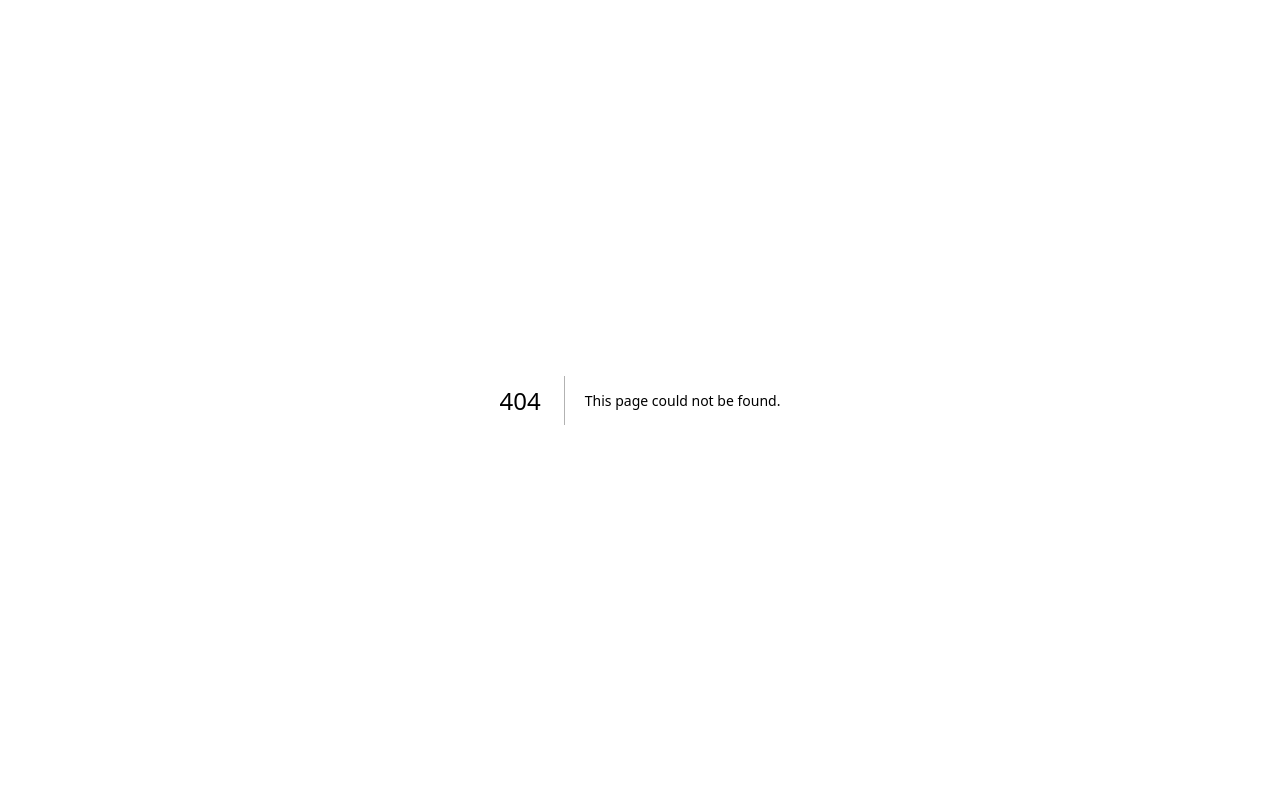
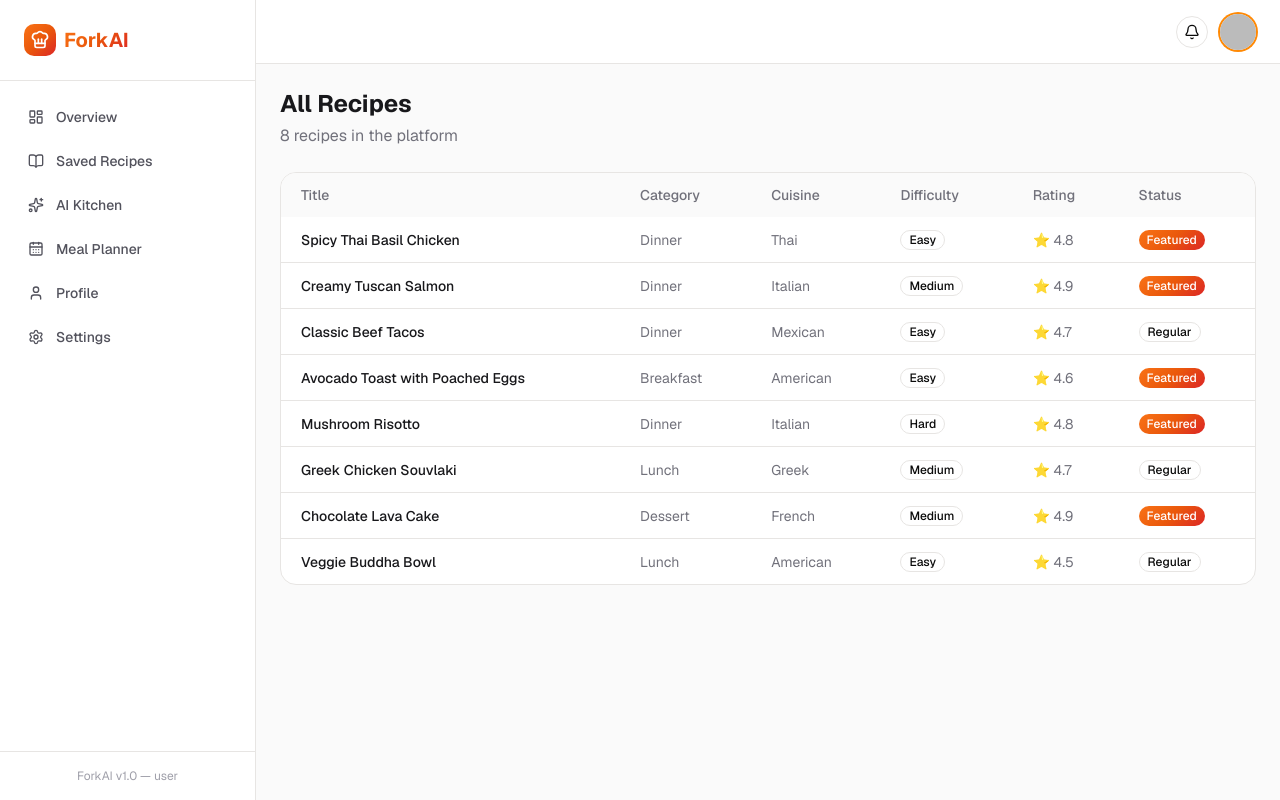
Before and after one commit to gmnayem631/fork-ai, a Next.js app: page /dashboard/admin/recipes in a window 1280 px wide. Before the commit this address had no page. Built offline with nearby package versions, Linux system fonts and the light colour scheme; no server answers; sample sign-in values are in the browser's storage.

Commit message:
saved recipes, admin sub-pages, navbar session fixed

```diff
--- a/src/app/(main)/about/page.tsx
+++ b/src/app/(main)/about/page.tsx
@@ -1,4 +1,3 @@
-import Image from "next/image";
 import Navbar from "@/components/shared/Navbar";
 import Footer from "@/components/shared/Footer";
 
@@ -74,7 +73,7 @@ export default function AboutPage() {
                   className="bg-zinc-50 dark:bg-zinc-800 rounded-2xl overflow-hidden"
                 >
                   <div className="relative h-72 w-full">
-                    <Image
+                    <img
                       src={member.image}
                       alt={member.name}
                       fill
--- a/src/app/(main)/blog/page.tsx
+++ b/src/app/(main)/blog/page.tsx
@@ -38,10 +38,9 @@ export default function BlogPage() {
                 className="bg-zinc-50 dark:bg-zinc-800 rounded-2xl overflow-hidden"
               >
                 <div className="relative h-56">
-                  <Image
+                  <img
                     src={post.image}
                     alt={post.title}
-                    fill
                     className="object-cover"
                   />
                 </div>
--- /dev/null
+++ b/src/app/dashboard/admin/analytics/page.tsx
@@ -0,0 +1,15 @@
+import DashboardCharts from "@/components/dashboard/DashboardCharts";
+
+export default function AdminAnalyticsPage() {
+  return (
+    <div>
+      <h1 className="text-2xl font-bold text-zinc-900 dark:text-white mb-1">
+        Analytics
+      </h1>
+      <p className="text-zinc-500 dark:text-zinc-400 mb-6">
+        Platform performance and usage stats
+      </p>
+      <DashboardCharts />
+    </div>
+  );
+}
--- /dev/null
+++ b/src/app/dashboard/admin/recipes/page.tsx
@@ -0,0 +1,72 @@
+import { RECIPES } from "@/data/recipes";
+import { Badge } from "@/components/ui/badge";
+
+export default function AdminRecipesPage() {
+  return (
+    <div>
+      <h1 className="text-2xl font-bold text-zinc-900 dark:text-white mb-1">
+        All Recipes
+      </h1>
+      <p className="text-zinc-500 dark:text-zinc-400 mb-6">
+        {RECIPES.length} recipes in the platform
+      </p>
+      <div className="bg-white dark:bg-zinc-800 rounded-2xl border border-zinc-100 dark:border-zinc-700 overflow-hidden">
+        <table className="w-full text-sm">
+          <thead className="bg-zinc-50 dark:bg-zinc-700/50">
+            <tr>
+              <th className="text-left px-5 py-3 text-zinc-500 font-medium">
+                Title
+              </th>
+              <th className="text-left px-5 py-3 text-zinc-500 font-medium">
+                Category
+              </th>
+              <th className="text-left px-5 py-3 text-zinc-500 font-medium">
+                Cuisine
+              </th>
+              <th className="text-left px-5 py-3 text-zinc-500 font-medium">
+                Difficulty
+              </th>
+              <th className="text-left px-5 py-3 text-zinc-500 font-medium">
+                Rating
+              </th>
+              <th className="text-left px-5 py-3 text-zinc-500 font-medium">
+                Status
+              </th>
+            </tr>
+          </thead>
+          <tbody className="divide-y divide-zinc-100 dark:divide-zinc-700">
+            {RECIPES.map((recipe) => (
+              <tr
+                key={recipe.id}
+                className="hover:bg-zinc-50 dark:hover:bg-zinc-700/30 transition-colors"
+              >
+                <td className="px-5 py-3 font-medium text-zinc-900 dark:text-white">
+                  {recipe.title}
+                </td>
+                <td className="px-5 py-3 text-zinc-500">{recipe.category}</td>
+                <td className="px-5 py-3 text-zinc-500">{recipe.cuisine}</td>
+                <td className="px-5 py-3">
+                  <Badge variant="outline" className="text-xs">
+                    {recipe.difficulty}
+                  </Badge>
+                </td>
+                <td className="px-5 py-3 text-zinc-500">⭐ {recipe.rating}</td>
+                <td className="px-5 py-3">
+                  {recipe.isFeatured ? (
+                    <Badge className="brand-gradient text-white border-0 text-xs">
+                      Featured
+                    </Badge>
+                  ) : (
+                    <Badge variant="outline" className="text-xs">
+                      Regular
+                    </Badge>
+                  )}
+                </td>
+              </tr>
+            ))}
+          </tbody>
+        </table>
+      </div>
+    </div>
+  );
+}
--- /dev/null
+++ b/src/app/dashboard/admin/users/page.tsx
@@ -0,0 +1,62 @@
+import { getAllUsers } from "@/lib/users";
+import { Badge } from "@/components/ui/badge";
+
+export default function AdminUsersPage() {
+  const users = getAllUsers();
+  return (
+    <div>
+      <h1 className="text-2xl font-bold text-zinc-900 dark:text-white mb-1">
+        Users
+      </h1>
+      <p className="text-zinc-500 dark:text-zinc-400 mb-6">
+        {users.length} registered users
+      </p>
+      <div className="bg-white dark:bg-zinc-800 rounded-2xl border border-zinc-100 dark:border-zinc-700 overflow-hidden">
+        <table className="w-full text-sm">
+          <thead className="bg-zinc-50 dark:bg-zinc-700/50">
+            <tr>
+              <th className="text-left px-5 py-3 text-zinc-500 font-medium">
+                Name
+              </th>
+              <th className="text-left px-5 py-3 text-zinc-500 font-medium">
+                Email
+              </th>
+              <th className="text-left px-5 py-3 text-zinc-500 font-medium">
+                Role
+              </th>
+              <th className="text-left px-5 py-3 text-zinc-500 font-medium">
+                Joined
+              </th>
+            </tr>
+          </thead>
+          <tbody className="divide-y divide-zinc-100 dark:divide-zinc-700">
+            {users.map((user) => (
+              <tr
+                key={user.id}
+                className="hover:bg-zinc-50 dark:hover:bg-zinc-700/30 transition-colors"
+              >
+                <td className="px-5 py-3 font-medium text-zinc-900 dark:text-white">
+                  {user.name}
+                </td>
+                <td className="px-5 py-3 text-zinc-500">{user.email}</td>
+                <td className="px-5 py-3">
+                  <Badge
+                    className={
+                      user.role === "admin"
+                        ? "brand-gradient text-white border-0 text-xs"
+                        : "text-xs"
+                    }
+                    variant={user.role === "admin" ? "default" : "outline"}
+                  >
+                    {user.role}
+                  </Badge>
+                </td>
+                <td className="px-5 py-3 text-zinc-500">{user.createdAt}</td>
+              </tr>
+            ))}
+          </tbody>
+        </table>
+      </div>
+    </div>
+  );
+}
--- /dev/null
+++ b/src/app/dashboard/user/saved/page.tsx
@@ -0,0 +1,102 @@
+"use client";
+
+import { useState } from "react";
+import { RECIPES } from "@/data/recipes";
+import { Badge } from "@/components/ui/badge";
+import { Button } from "@/components/ui/button";
+import { Clock, Users, Star, Trash2 } from "lucide-react";
+import Link from "next/link";
+import { toast } from "sonner";
+
+export default function SavedRecipesPage() {
+  const [saved, setSaved] = useState(RECIPES.slice(0, 5));
+
+  const remove = (id: string) => {
+    setSaved((prev) => prev.filter((r) => r.id !== id));
+    toast.success("Recipe removed from saved");
+  };
+
+  return (
+    <div>
+      <h1 className="text-2xl font-bold text-zinc-900 dark:text-white mb-1">
+        Saved Recipes
+      </h1>
+      <p className="text-zinc-500 dark:text-zinc-400 mb-6">
+        {saved.length} recipes saved
+      </p>
+
+      {saved.length === 0 ? (
+        <div className="bg-white dark:bg-zinc-800 rounded-2xl p-16 border border-zinc-100 dark:border-zinc-700 text-center">
+          <p className="text-zinc-400 mb-4">No saved recipes yet</p>
+          <Button className="brand-gradient text-white border-0" asChild>
+            <Link href="/recipes">Explore Recipes</Link>
+          </Button>
+        </div>
+      ) : (
+        <div className="grid grid-cols-1 sm:grid-cols-2 lg:grid-cols-3 gap-6">
+          {saved.map((recipe) => (
+            <div
+              key={recipe.id}
+              className="group bg-white dark:bg-zinc-800 rounded-2xl overflow-hidden border border-zinc-100 dark:border-zinc-700 hover:shadow-lg transition-all duration-300 flex flex-col"
+            >
+              <div className="relative h-44 overflow-hidden">
+                <img
+                  src={recipe.image}
+                  alt={recipe.title}
+                  className="w-full h-full object-cover group-hover:scale-105 transition-transform duration-500"
+                />
+                <div className="absolute top-3 left-3">
+                  <Badge className="brand-gradient text-white border-0 text-xs">
+                    {recipe.category}
+                  </Badge>
+                </div>
+                <div className="absolute top-3 right-3 bg-white/90 dark:bg-zinc-900/90 rounded-full px-2 py-1 flex items-center gap-1">
+                  <Star className="w-3 h-3 text-orange-400 fill-orange-400" />
+                  <span className="text-xs font-semibold">{recipe.rating}</span>
+                </div>
+              </div>
+              <div className="p-4 flex flex-col flex-1">
+                <h3 className="font-bold text-zinc-900 dark:text-white mb-1 line-clamp-1">
+                  {recipe.title}
+                </h3>
+                <p className="text-zinc-500 dark:text-zinc-400 text-sm line-clamp-2 mb-4 flex-1">
+                  {recipe.description}
+                </p>
+                <div className="flex items-center justify-between text-xs text-zinc-400 mb-4">
+                  <div className="flex items-center gap-1">
+                    <Clock className="w-3 h-3" />
+                    {recipe.prepTime + recipe.cookTime} min
+                  </div>
+                  <div className="flex items-center gap-1">
+                    <Users className="w-3 h-3" />
+                    {recipe.servings} servings
+                  </div>
+                  <Badge variant="outline" className="text-xs">
+                    {recipe.difficulty}
+                  </Badge>
+                </div>
+                <div className="flex gap-2">
+                  <Button
+                    size="sm"
+                    className="flex-1 brand-gradient text-white border-0"
+                    asChild
+                  >
+                    <Link href={`/recipes/${recipe.id}`}>View</Link>
+                  </Button>
+                  <Button
+                    size="sm"
+                    variant="outline"
+                    className="text-red-500 border-red-200 hover:bg-red-50"
+                    onClick={() => remove(recipe.id)}
+                  >
+                    <Trash2 className="w-4 h-4" />
+                  </Button>
+                </div>
+              </div>
+            </div>
+          ))}
+        </div>
+      )}
+    </div>
+  );
+}
--- a/src/components/shared/Navbar.tsx
+++ b/src/components/shared/Navbar.tsx
@@ -12,7 +12,7 @@ import {
   DropdownMenuSeparator,
   DropdownMenuTrigger,
 } from "@/components/ui/dropdown-menu";
-import { useAuthStore } from "@/store/useAuthStore";
+import { useSession, signOut } from "next-auth/react";
 import { cn } from "@/lib/utils";
 
 const PUBLIC_LINKS = [
@@ -36,7 +36,10 @@ const AUTH_LINKS = [
 ];
 
 export default function Navbar() {
-  const { user, isAuthenticated, logout } = useAuthStore();
+  const { data: session } = useSession();
+  const user = session?.user;
+  const isAuthenticated = !!session;
+  const logout = () => signOut({ callbackUrl: "/" });
   const [menuOpen, setMenuOpen] = useState(false);
   const [scrolled, setScrolled] = useState(false);
   const [dark, setDark] = useState(false);
@@ -104,17 +107,17 @@ export default function Navbar() {
               <DropdownMenu>
                 <DropdownMenuTrigger asChild>
                   <Avatar className="cursor-pointer w-9 h-9 ring-2 ring-orange-400">
-                    <AvatarImage src={user.image} />
+                    <AvatarImage src={user?.image ?? undefined} />
                     <AvatarFallback className="brand-gradient text-white text-sm font-bold">
-                      {user.name?.charAt(0).toUpperCase()}
+                      {user?.name?.charAt(0).toUpperCase()}
                     </AvatarFallback>
                   </Avatar>
                 </DropdownMenuTrigger>
                 <DropdownMenuContent align="end" className="w-48">
                   <div className="px-3 py-2">
-                    <p className="font-semibold text-sm">{user.name}</p>
+                    <p className="font-semibold text-sm">{user?.name}</p>
                     <p className="text-xs text-muted-foreground">
-                      {user.email}
+                      {user?.email}
                     </p>
                   </div>
                   <DropdownMenuSeparator />
@@ -124,7 +127,7 @@ export default function Navbar() {
                   <DropdownMenuItem asChild>
                     <Link href="/dashboard/user/profile">Profile</Link>
                   </DropdownMenuItem>
-                  {user.role === "admin" && (
+                  {(user as { role?: string })?.role === "admin" && (
                     <DropdownMenuItem asChild>
                       <Link href="/dashboard/admin">Admin Panel</Link>
                     </DropdownMenuItem>
```
